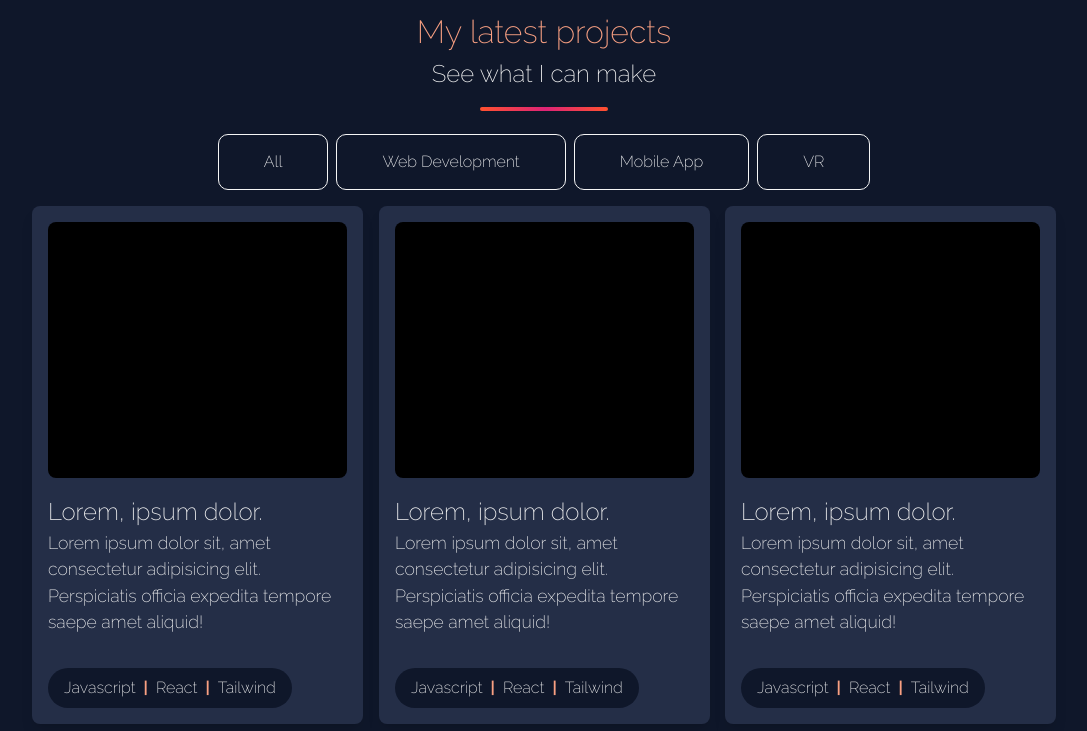
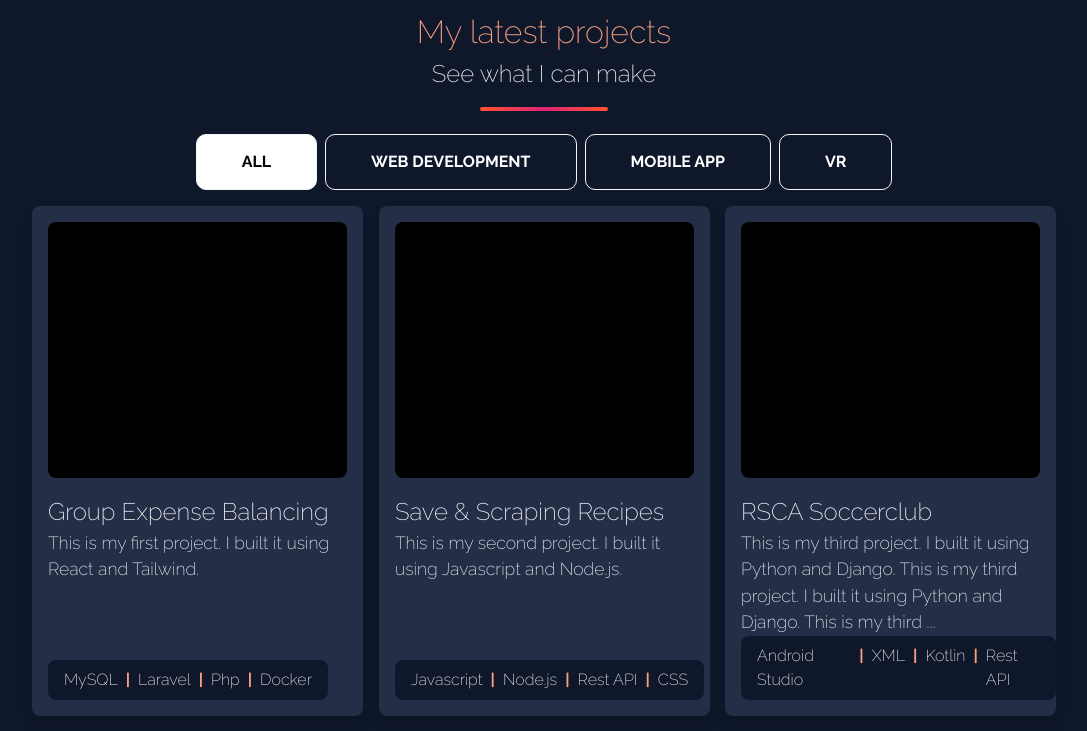
Before and after one commit to JensErven/jenserven-portfolio-website, a Next.js app: page / in a window 1280 px wide. Shown: the part 1040-1771 px from the top of the page, without its empty margins (96-1183 px from the left). Built offline with nearby package versions, Linux system fonts and the light colour scheme.

Commit message:
adding real projectCard content

```diff
--- a/src/app/page.tsx
+++ b/src/app/page.tsx
@@ -20,12 +20,15 @@ export default function Home() {
         <section>
           <MySkills />
         </section>
+
         <section id="my-projects-section">
           <MyProjects />
         </section>
+
         <section>
           <Testimonials />
         </section>
+
         <section>
           <Contact />
         </section>
--- a/src/components/MyProjects.tsx
+++ b/src/components/MyProjects.tsx
@@ -1,10 +1,58 @@
-import React from "react";
+"use client";
+import React, { useEffect } from "react";
 import ButtonFilter from "./Shared/ButtonFilter";
 import ProjectCard from "./ProjectCard";
 import ButtonRegular from "./Shared/ButtonRegular";
 
 const MyProjects = () => {
+  const projects = [
+    {
+      category: "Web Development",
+      projectId: 1,
+      title: "Group Expense Balancing",
+      previewDescription:
+        "This is my first project. I built it using React and Tailwind.",
+      skillTags: ["MySQL", "Laravel", "Php", "Docker"],
+    },
+    {
+      category: "Web Development",
+      projectId: 2,
+      title: "Save & Scraping Recipes",
+      previewDescription:
+        "This is my second project. I built it using Javascript and Node.js.",
+      skillTags: ["Javascript", "Node.js", "Rest API", "CSS"],
+    },
+    {
+      category: "Mobile App",
+      projectId: 3,
+      title: "RSCA soccerclub",
+      previewDescription:
+        "This is my third project. I built it using Python and Django. This is my third project. I built it using Python and Django. This is my third project. I built it using Python and Django. This is my third project. I built it using Python and Django. This is my third project. I built it using Python and Django. ",
+      skillTags: ["Android Studio", "XML", "Kotlin", "Rest API"],
+    },
+    {
+      category: "Web Development",
+      projectId: 4,
+      title: "lending inventory application",
+      previewDescription:
+        "This is my second project. I built it using Javascript and Node.js.",
+      skillTags: ["Vue.js", "Kotlin", "Springboot", "IntelIJ"],
+    },
+    {
+      category: "VR",
+      projectId: 5,
+      title: "VR courseproject",
+      previewDescription:
+        "This is my third project. I built it using Python and Django.",
+      skillTags: ["Unity", "C#", "Maya"],
+    },
+  ];
+
   const buttonFilterContent = ["All", "Web Development", "Mobile App", "VR"];
+  const [activeFilter, setActiveFilter] = React.useState("All");
+  useEffect(() => {
+    console.log(projects);
+  }, []);
   return (
     <section className="text-center flex flex-col items-center ">
       <h3>My latest projects</h3>
@@ -12,19 +60,42 @@ const MyProjects = () => {
       <div className="underline-div"></div>
       <div className="space-x-2 space-y-2 mb-4">
         {buttonFilterContent.map((item) => (
-          <ButtonFilter text={item} key={item} />
+          <ButtonFilter
+            text={item}
+            active={item === activeFilter}
+            setActiveFilter={setActiveFilter}
+          />
         ))}
       </div>
       <div className="grid sm:grid-cols-1 md:grid-cols-2 lg:grid-cols-3 xl:grid-cols-3 gap-4">
-        <ProjectCard />
-        <ProjectCard />
-        <ProjectCard />
-        <ProjectCard />
-        <ProjectCard />
+        {activeFilter === "All" ? (
+          <>
+            {" "}
+            {projects.map((project) => (
+              <ProjectCard key={project.projectId} project={project} />
+            ))}
+          </>
+        ) : (
+          <>
+            {" "}
+            {projects
+              .filter((project) => project?.category === activeFilter)
+              .map((project) => (
+                <ProjectCard key={project.projectId} project={project} />
+              ))}
+          </>
+        )}
       </div>
-      <div className="pt-8">
-        <ButtonRegular text="show more" />
-      </div>
+      {projects.length > 8 ? (
+        <>
+          {" "}
+          <div className="pt-8">
+            <ButtonRegular text="show more" />
+          </div>
+        </>
+      ) : (
+        <></>
+      )}
     </section>
   );
 };
--- a/src/components/ProjectCard.tsx
+++ b/src/components/ProjectCard.tsx
@@ -2,8 +2,9 @@
 import React, { useState } from "react";
 import "../../styles/ProjectCard.css"; // Import the CSS file
 import { skip } from "node:test";
+import Link from "next/link";
 
-const ProjectCard = () => {
+const ProjectCard = ({ project }: { project: any }) => {
   const [tilt, setTilt] = useState({ x: 0, y: 0 });
 
   const skillTags = ["Javascript", "React", "Tailwind"];
@@ -27,9 +28,11 @@ const ProjectCard = () => {
     setTilt({ x: 0, y: 0 });
   };
   return (
+    <Link href={`/projects/${project.projectId}`}>
       <div
-      className="project-card bg-black rounded-lg p-4 h-fit text-left shadow-lg cursor-pointer"
+        className="project-card bg-black rounded-lg p-4 h-fit text-left shadow-lg cursor-pointer pb-16"
         style={{
+          minHeight: "100%",
           backgroundColor: "#242e47",
           transform: `perspective(1000px) rotateX(${tilt.y}deg) rotateY(${tilt.x}deg)`,
         }}
@@ -38,19 +41,24 @@ const ProjectCard = () => {
       >
         <div className="projectcard-imagepreview w-full  bg-black h-48 rounded-lg lg:h-48 xl:h-64 md:h-48 sm:h-48"></div>
 
-      <h5 className="mt-4">Lorem, ipsum dolor.</h5>
-      <p className="pb-4 mb-4">
-        Lorem ipsum dolor sit, amet consectetur adipisicing elit. Perspiciatis
-        officia expedita tempore saepe amet aliquid!
+        <h5 className="mt-4 capitalize">{project.title}</h5>
+        <p className="pb-4 ">
+          {project.previewDescription.slice(0, 140)}
+          {project.previewDescription.length > 140 && (
+            <>
+              {" "}
+              <span className="text-white">...</span>
+            </>
+          )}
         </p>
         <div
-        className="flex flex-row rounded-full px-4   w-fit py-2 "
+          className="flex flex-row rounded-lg px-4   w-fit py-2 absolute bottom-4"
           style={{ backgroundColor: "#0f172a", color: "whitesmoke" }}
         >
-        {skillTags.map((skill, index) => (
+          {project.skillTags.map((skill: string, index: number) => (
             <div className="flex flex-row " key={index}>
               <div className="skillTag ">{skill}</div>
-            {index !== skillTags.length - 1 && ( // Render the span if it's not the last skill
+              {index !== project.skillTags.length - 1 && ( // Render the span if it's not the last skill
                 <span
                   style={{
                     color: "#f9a082",
@@ -65,6 +73,7 @@ const ProjectCard = () => {
           ))}
         </div>
       </div>
+    </Link>
   );
 };
 
--- a/src/components/Shared/ButtonFilter.tsx
+++ b/src/components/Shared/ButtonFilter.tsx
@@ -1,7 +1,28 @@
+"use client";
 import React from "react";
 
-const ButtonFilter = ({ text }: { text: string }) => {
-  return <button className="btn">{text}</button>;
+const ButtonFilter = ({
+  text,
+  active,
+  setActiveFilter,
+}: {
+  text: string;
+  active: boolean;
+  setActiveFilter: any;
+}) => {
+  return (
+    <button
+      className={`btn ${active ? "selected" : ""} uppercase`}
+      style={{
+        backgroundColor: active ? "white" : "transparent",
+        color: active ? "black" : "white",
+        fontWeight: active ? "bolder" : "bolder",
+      }}
+      onClick={() => setActiveFilter(text)}
+    >
+      {text}
+    </button>
+  );
 };
 
 export default ButtonFilter;
```
Lines whose indentation alone changed are shown as unchanged.
